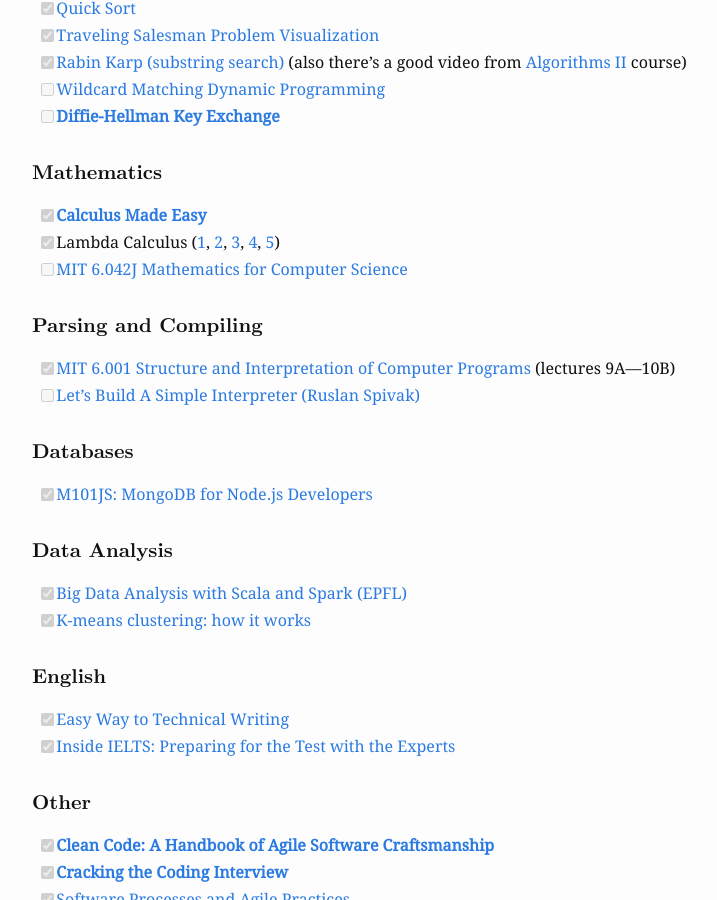
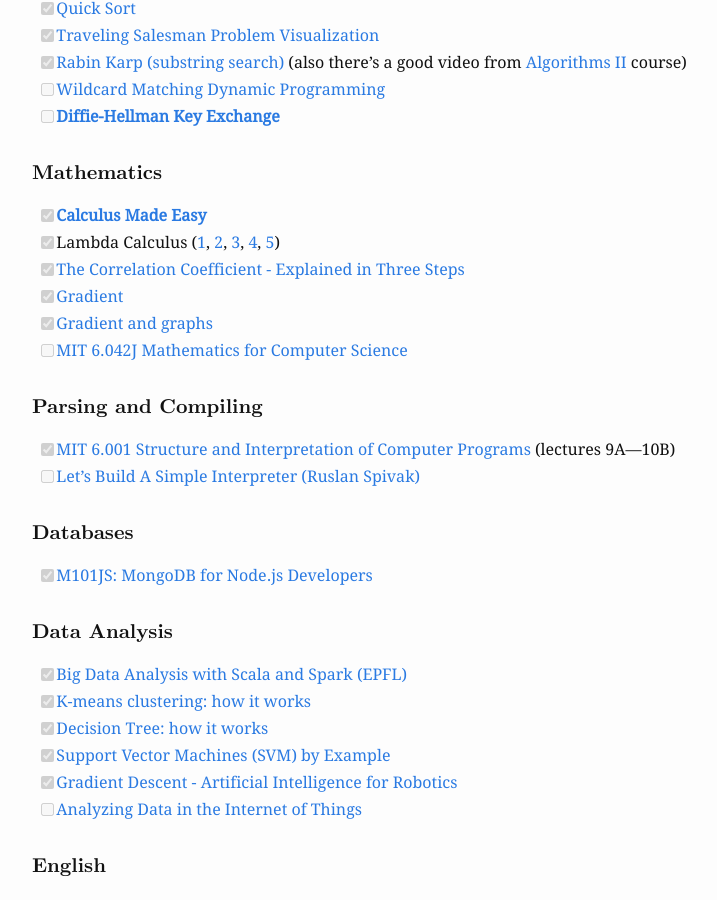
Before and after one commit to alopatindev/alopatindev.github.io, a Jekyll site: the page built from _posts/2016-11-29-self-learning.markdown, in a window 1280 px wide and 900 px high, scrolled down 1306 px. Shown: the whole window, without its empty margins (203-920 px from the left). Built offline with Jekyll 4.4.1, drawn with Linux system fonts in a browser that asks for light colours; comment, search, counter and statistics services are not loaded; some of the changed lines change nothing that is shown.

Commit message:
update 2016-11-29-self-learning

```diff
--- a/_posts/2016-11-29-self-learning.markdown
+++ b/_posts/2016-11-29-self-learning.markdown
@@ -50,6 +50,9 @@
 #### Mathematics
 - [x][**Calculus Made Easy**](https://www.amazon.com/Calculus-Made-Easy-Silvanus-Thompson/dp/0312185480)
 - [x]Lambda Calculus ([1](https://www.youtube.com/watch?v=S_WzF6BHadc), [2](https://www.youtube.com/watch?v=bEnFk_FBi3E), [3](https://www.youtube.com/watch?v=v1IlyzxP6Sg), [4](https://www.youtube.com/watch?v=Mg1pxUKeWCk), [5](https://www.youtube.com/watch?v=3h0-p4SDHig))
+- [x][The Correlation Coefficient - Explained in Three Steps](https://www.youtube.com/watch?v=ugd4k3dC_8Y)
+- [x][Gradient](https://www.youtube.com/watch?v=tIpKfDc295M)
+- [x][Gradient and graphs](https://www.youtube.com/watch?v=_-02ze7tf08)
 - [ ][MIT 6.042J Mathematics for Computer Science](https://www.youtube.com/watch?v=L3LMbpZIKhQ&list=PLB7540DEDD482705B)
 
 #### Parsing and Compiling
@@ -62,6 +65,10 @@
 #### Data Analysis
 - [x][Big Data Analysis with Scala and Spark (EPFL)](https://www.coursera.org/learn/big-data-analysys)
 - [x][K-means clustering: how it works](https://www.youtube.com/watch?v=_aWzGGNrcic)
+- [x][Decision Tree: how it works](https://www.youtube.com/watch?v=eKD5gxPPeY0)
+- [x][Support Vector Machines (SVM) by Example](https://www.youtube.com/watch?v=5zRmhOUjjGY)
+- [x][Gradient Descent - Artificial Intelligence for Robotics](https://www.youtube.com/watch?v=umAeJ7LMCfU)
+- [ ][Analyzing Data in the Internet of Things](http://www.oreilly.com/data/free/analyzing-data-in-the-internet-of-things.csp)
 
 #### English
 - [x][Easy Way to Technical Writing](https://stepik.org/course/Easy-way-to-technical-writing-684)
```
